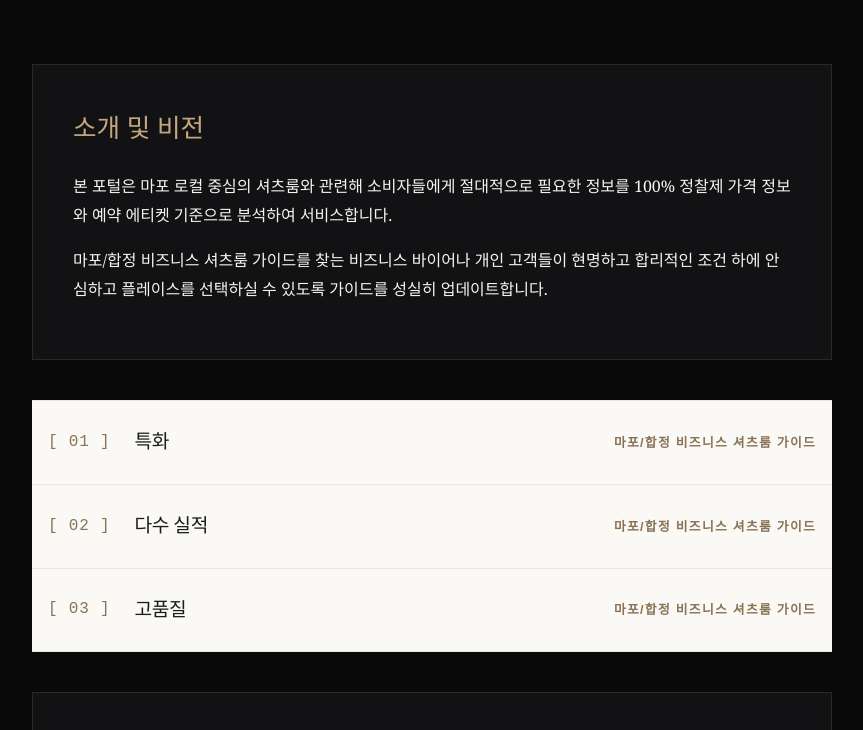
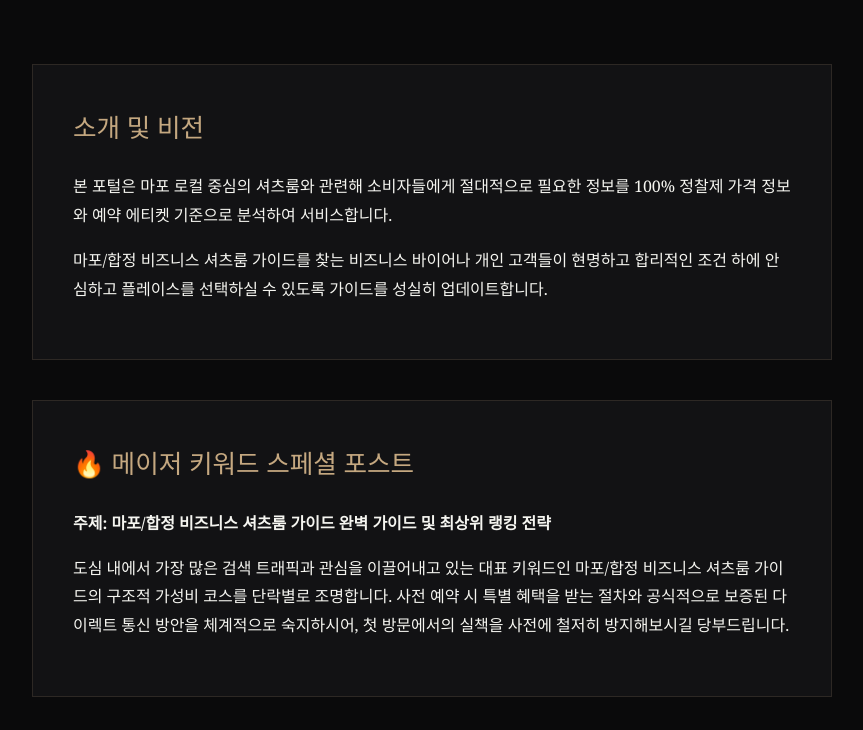
Before and after one commit to tidalhss-star/bp-t1-hwagog-sh, a plain HTML site: page index.html in a window 1280 px wide. Shown: the top 730 px of the page, without its empty margins (208-1071 px from the left). Drawn offline with Linux system fonts and the light colour scheme.

Commit message:
deploy: update to Gemini HTML

```diff
--- a/index.html
+++ b/index.html
@@ -114,8 +114,6 @@
       text-align: right;
     }
   </style>
-<meta property="og:image" content="og-image.svg">
-<link rel="icon" type="image/svg+xml" href="favicon.svg">
 </head>
 <body>
   <div class="container">
@@ -126,30 +124,6 @@
       <p>본 포털은 마포 로컬 중심의 셔츠룸와 관련해 소비자들에게 절대적으로 필요한 정보를 100% 정찰제 가격 정보와 예약 에티켓 기준으로 분석하여 서비스합니다.</p>
       <p>마포/합정 비즈니스 셔츠룸 가이드를 찾는 비즈니스 바이어나 개인 고객들이 현명하고 합리적인 조건 하에 안심하고 플레이스를 선택하실 수 있도록 가이드를 성실히 업데이트합니다.</p>
     </section>
-
-<!-- SEO Visual 2: 셔츠룸 Cardless Editorial List -->
-<div class="seo-visual-cards" role="img" aria-label="마포/합정 비즈니스 셔츠룸 가이드 셔츠룸 — 강남 셔츠룸 정보"
-     style="display:flex;flex-direction:column;gap:0;margin:40px 0;border-top:1px solid #e5e5e0;border-bottom:1px solid #e5e5e0;background:#faf9f6">
-  <div style="display:flex;align-items:center;justify-content:space-between;padding:24px 16px;border-bottom:1px solid #e5e5e0;background:transparent">
-    <div style="display:flex;align-items:center;gap:24px">
-      <span style="font-family:monospace;font-size:1rem;color:#8a7355;letter-spacing:0.05em;font-weight:500">[ 01 ]</span>
-      <span style="font-family:serif;font-weight:400;font-size:1.2rem;color:#1c1c1e;letter-spacing:-0.02em">특화</span>
-    </div>
-    <span style="font-family:sans-serif;font-size:0.8rem;letter-spacing:0.1em;text-transform:uppercase;color:#8a7355;font-weight:600">마포/합정 비즈니스 셔츠룸 가이드</span>
-  </div><div style="display:flex;align-items:center;justify-content:space-between;padding:24px 16px;border-bottom:1px solid #e5e5e0;background:transparent">
-    <div style="display:flex;align-items:center;gap:24px">
-      <span style="font-family:monospace;font-size:1rem;color:#8a7355;letter-spacing:0.05em;font-weight:500">[ 02 ]</span>
-      <span style="font-family:serif;font-weight:400;font-size:1.2rem;color:#1c1c1e;letter-spacing:-0.02em">다수 실적</span>
-    </div>
-    <span style="font-family:sans-serif;font-size:0.8rem;letter-spacing:0.1em;text-transform:uppercase;color:#8a7355;font-weight:600">마포/합정 비즈니스 셔츠룸 가이드</span>
-  </div><div style="display:flex;align-items:center;justify-content:space-between;padding:24px 16px;border-bottom:none;background:transparent">
-    <div style="display:flex;align-items:center;gap:24px">
-      <span style="font-family:monospace;font-size:1rem;color:#8a7355;letter-spacing:0.05em;font-weight:500">[ 03 ]</span>
-      <span style="font-family:serif;font-weight:400;font-size:1.2rem;color:#1c1c1e;letter-spacing:-0.02em">고품질</span>
-    </div>
-    <span style="font-family:sans-serif;font-size:0.8rem;letter-spacing:0.1em;text-transform:uppercase;color:#8a7355;font-weight:600">마포/합정 비즈니스 셔츠룸 가이드</span>
-  </div>
-</div>
 
 
     <!-- T1 Premium Layout Content (Major / Minor posts + Reviews) -->
@@ -178,9 +152,7 @@
         <span class="reviewer-name">- 합정동 이*진 님 (20대 정기모임 총무)</span>
       </div>
 
-
-<div class="seo-visual-divider" role="separator" aria-label="마포/합정 비즈니스 셔츠룸 가이드 구분선" style="margin:32px 0;text-align:center;color:#e5e5e0;font-size:0.85rem;letter-spacing:0.5em">◆ ◆ ◆</div>
-</section>
+    </section>
 
   </div>
   <footer>
```
